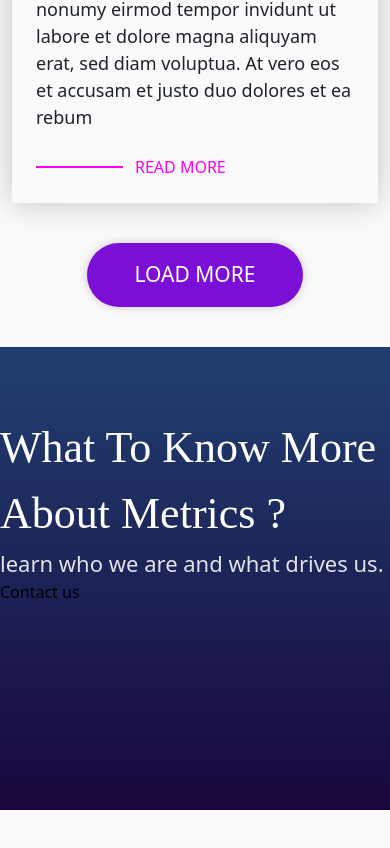
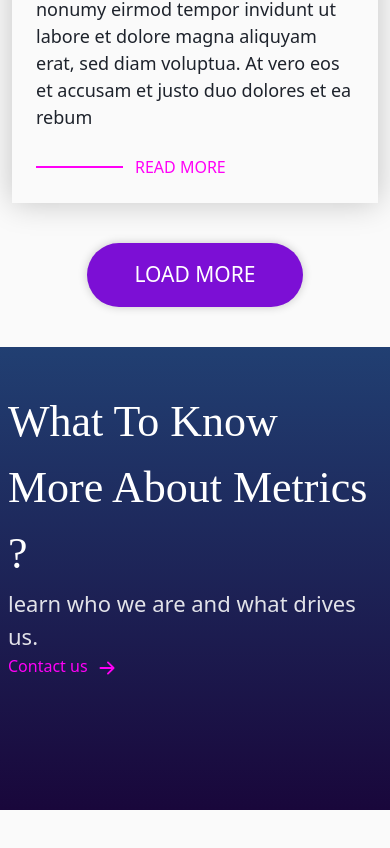
Before and after one commit to Ayomikuolatunji/paddle-frontend-assessment, a Next.js app: page /blog in a window 390 px wide. Shown: the part 6472-7320 px from the top of the page. Built offline with nearby package versions, Linux system fonts and the light colour scheme.

Commit message:
still on blog

```diff
--- a/layouts/blog/KnowMore.tsx
+++ b/layouts/blog/KnowMore.tsx
@@ -8,12 +8,13 @@ const KnowMore:React.FC= () => {
 
 
   return (
-    <div className='bg-gradient-to-b from-[#213F72]  grid sm:grid-cols-2 grid-cols-1 to-[#19073B]  h-[463px] mb-20 w-full'>
+    <div className='bg-gradient-to-b from-[#213F72]  grid sm:grid-cols-2 grid-cols-1 to-[#19073B]  h-[463px] mb-20 w-full
+    sm:px-0 px-2'>
         <div className="content flex justify-center flex-col h-[inherent] items-center">
            <div>
                 <h1 className="text-[#FFFFFF] text-[44px] capitalize opacity-[1] font-medium font-[poppins] tracking-normal">what to know more about Metrics ?</h1>
                 <p className='text-[#FFFFFF] font-normal text-[22px] opacity-[0.87] lowercase'>Learn who we are and what drives us.</p>
-                <button>Contact us</button>
+                <button className='text-[#FF00F7]'>Contact us <BsArrowRightShort className='inline text-3xl text-[#FF00F7]'/></button>
            </div>
         </div>
         <div className="overlay-box">
```
Also changed, not shown: util/CustomButton.tsx (added, +20 -0 lines).
